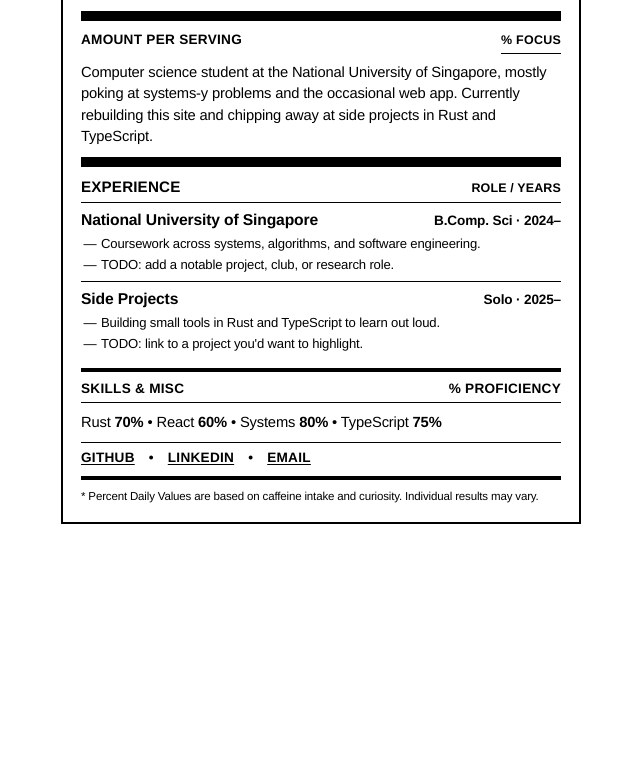
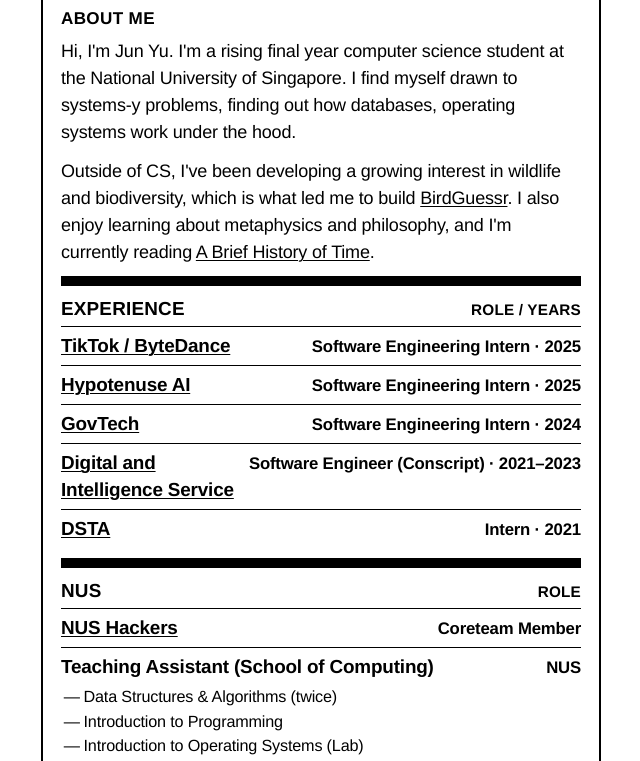
Before and after one commit to chuajunyu/personal-website, an Astro site: page / in a window 1280 px wide. Shown: the part 207-968 px from the top of the page, without its empty margins (319-959 px from the left). Before the commit the page ends 800 px from the top, so only its background shows below. Built offline with nearby package versions, Linux system fonts and the light colour scheme; Astro itself is replaced by a stand-in of ours.

Commit message:
Populate with personal information

```diff
--- a/src/components/Current.astro
+++ b/src/components/Current.astro
@@ -8,10 +8,16 @@
 
 <section class="current">
     <div class="row">
-        <span class="section-header">Amount Per Serving</span>
-        <span class="amount-header">% Focus</span>
+        <span class="section-header">About Me</span>
+        <!-- <span class="amount-header">me</span> -->
     </div>
-    <p class="current__body">
-        {body ? body : <slot />}
-    </p>
+    {
+        body ? (
+            <p class="current__body current__body--plain">{body}</p>
+        ) : (
+            <div class="current__body">
+                <slot />
+            </div>
+        )
+    }
 </section>
--- a/src/components/ExperienceRow.astro
+++ b/src/components/ExperienceRow.astro
@@ -3,14 +3,24 @@
     org: string;
     meta: string;
     bullets?: string[];
+    /** When set, the organization name links here (same tab). */
+    orgHref?: string;
 }
 
-const { org, meta, bullets = [] } = Astro.props;
+const { org, meta, bullets = [], orgHref } = Astro.props;
 ---
 
 <div class="exp-row">
     <div class="exp-row__head">
-        <span class="exp-row__org">{org}</span>
+        <span class="exp-row__org">
+            {
+                orgHref ? (
+                    <a href={orgHref} class="exp-row__org-link">{org}</a>
+                ) : (
+                    org
+                )
+            }
+        </span>
         <span class="exp-row__meta">{meta}</span>
     </div>
     {
--- a/src/components/Skills.astro
+++ b/src/components/Skills.astro
@@ -29,7 +29,7 @@
         <span>{heading}</span>
         <span>{rightLabel}</span>
     </div>
-    <p class="skills__list">
+    <!-- <p class="skills__list">
         {
             items.map((item, idx) => (
                 <>
@@ -40,7 +40,7 @@
                 </>
             ))
         }
-    </p>
+    </p> -->
     {
         links.length > 0 && (
             <p class="skills__links">
--- a/src/pages/index.astro
+++ b/src/pages/index.astro
@@ -7,42 +7,80 @@
 import Skills from "../components/Skills.astro";
 import FooterNote from "../components/FooterNote.astro";
 
+// TODO: set to your live Birdguessr URL (GitHub Pages, Vercel, etc.)
+const birdguessrUrl = "https://guessbirdbysong.netlify.app";
+
+/** Optional `orgHref` turns the org name into a link. */
+interface ExperienceEntry {
+    org: string;
+    meta: string;
+    bullets: string[];
+    orgHref?: string;
+}
+
 // TODO: swap "1 human" for actual age, e.g. "1 human (22 yrs)"
 const servingSize = "1 human";
 
 // TODO: short phrase about what you're currently doing
-const calories = "Building things at NUS";
+const calories = "CS @ NUS";
 
-// TODO: 2-3 line paragraph about what you're working on right now
-const currentBody =
-    "Computer science student at the National University of Singapore, mostly poking at systems-y problems and the occasional web app. Currently rebuilding this site and chipping away at side projects in Rust and TypeScript.";
-
-// TODO: replace with real experiences
-const experiences = [
+const workExperiences: ExperienceEntry[] = [
     {
-        org: "National University of Singapore",
-        meta: "B.Comp. Sci · 2024–",
-        bullets: [
-            "Coursework across systems, algorithms, and software engineering.",
-            "TODO: add a notable project, club, or research role.",
-        ],
+        org: "TikTok / ByteDance",
+        meta: "Software Engineering Intern · 2025",
+        bullets: [],
+        orgHref: "https://www.bytedance.com/en/",
     },
     {
-        org: "Side Projects",
-        meta: "Solo · 2025–",
+        org: "Hypotenuse AI",
+        meta: "Software Engineering Intern · 2025",
+        bullets: [],
+        orgHref: "https://hypotenuse.ai/",
+    },
+    {
+        org: "GovTech",
+        meta: "Software Engineering Intern · 2024",
+        bullets: [],
+        orgHref: "https://www.tech.gov.sg",
+    },
+    {
+        org: "Digital and Intelligence Service",
+        meta: "Software Engineer (Conscript) · 2021–2023",
+        bullets: [],
+        orgHref: "https://www.dis.gov.sg/",
+    },
+    {
+        org: "DSTA",
+        meta: "Intern · 2021",
+        bullets: [],
+        orgHref: "https://www.dsta.gov.sg/",
+    },
+];
+
+const nusExperiences: ExperienceEntry[] = [
+    {
+        org: "NUS Hackers",
+        meta: "Coreteam Member",
+        bullets: [],
+        orgHref: "https://www.nushackers.org/",
+    },
+    {
+        org: "Teaching Assistant (School of Computing)",
+        meta: "NUS",
         bullets: [
-            "Building small tools in Rust and TypeScript to learn out loud.",
-            "TODO: link to a project you'd want to highlight.",
+            "Data Structures & Algorithms (twice)",
+            "Introduction to Programming",
+            "Introduction to Operating Systems (Lab)",
         ],
     },
 ];
 
 // TODO: tweak skill list and percentages
 const skills = [
-    { name: "Rust", pct: 70 },
-    { name: "React", pct: 60 },
-    { name: "Systems", pct: 80 },
-    { name: "TypeScript", pct: 75 },
+    // { name: "Rust", pct: 70 },
+    // { name: "React", pct: 60 },
+    // { name: "Systems", pct: 80 },
+    // { name: "TypeScript", pct: 75 },
 ];
 
 // TODO: swap "#" for actual GitHub / LinkedIn / email URLs
@@ -66,22 +104,50 @@
             calories={calories}
         />
         <div class="rule-thick"></div>
-        <Current body={currentBody} />
+        <Current>
+            <p>
+                Hi, I'm Jun Yu. I'm a rising final year computer science student
+                at the National University of Singapore. I find myself drawn to
+                systems-y problems, finding out how databases, operating systems
+                work under the hood.
+            </p>
+            <p>
+                Outside of CS, I've been developing a growing interest in
+                wildlife and biodiversity, which is what led me to build
+                <a href={birdguessrUrl}>BirdGuessr</a>. I also enjoy learning
+                about metaphysics and philosophy, and I'm currently reading
+                <a href={"https://en.wikipedia.org/wiki/A_Brief_History_of_Time"}>A Brief History of Time</a>.
+            </p>
+        </Current>
         <div class="rule-thick"></div>
-        <Experience>
+        <Experience heading="Experience">
             {
-                experiences.map((exp) => (
+                workExperiences.map((exp) => (
                     <ExperienceRow
                         org={exp.org}
                         meta={exp.meta}
                         bullets={exp.bullets}
+                        orgHref={exp.orgHref}
+                    />
+                ))
+            }
+        </Experience>
+        <div class="rule-thick"></div>
+        <Experience heading="NUS" rightLabel="Role">
+            {
+                nusExperiences.map((exp) => (
+                    <ExperienceRow
+                        org={exp.org}
+                        meta={exp.meta}
+                        bullets={exp.bullets}
+                        orgHref={exp.orgHref}
                     />
                 ))
             }
         </Experience>
         <div class="rule-medium"></div>
-        <Skills items={skills} links={links} />
-        <div class="rule-medium"></div>
+        <!-- <Skills items={skills} links={links} />
+        <div class="rule-medium"></div> -->
         <FooterNote text={footerText} />
     </main>
 </Layout>
--- a/src/styles/global.css
+++ b/src/styles/global.css
@@ -13,6 +13,8 @@
 html {
     background: #fff;
     color: #000;
+    /* 112.5% ≈ 18px when the browser default is 16px — scales all rem-based type */
+    font-size: 112.5%;
     -webkit-text-size-adjust: 100%;
     -webkit-font-smoothing: antialiased;
     -moz-osx-font-smoothing: grayscale;
@@ -20,8 +22,8 @@
 
 body {
     font-family: Helvetica, Arial, "Helvetica Neue", sans-serif;
-    font-size: 16px;
-    line-height: 1.35;
+    font-size: 1rem;
+    line-height: 1.38;
     letter-spacing: -0.01em;
     font-stretch: 85%;
     font-variant-numeric: tabular-nums;
@@ -51,7 +53,7 @@
 
 .label {
     width: 100%;
-    max-width: 520px;
+    max-width: 560px;
     background: #fff;
     border: 2px solid #000;
     padding: 14px 18px 18px;
@@ -91,7 +93,7 @@
 .section-header {
     text-transform: uppercase;
     font-weight: 800;
-    font-size: 0.85rem;
+    font-size: 0.95rem;
     letter-spacing: 0.02em;
 }
 
@@ -101,7 +103,7 @@
 
 .hero__name {
     margin: 0;
-    font-size: clamp(2.25rem, 8vw, 3rem);
+    font-size: clamp(2.5rem, 8vw, 3.35rem);
     font-weight: 900;
     line-height: 0.95;
     text-transform: uppercase;
@@ -110,7 +112,7 @@
 
 .hero__subheading {
     margin: 4px 0 0;
-    font-size: 1.5rem;
+    font-size: 1.65rem;
     font-weight: 800;
     text-transform: uppercase;
     letter-spacing: -0.01em;
@@ -118,7 +120,7 @@
 
 .hero__serving {
     margin-top: 6px;
-    font-size: 0.85rem;
+    font-size: 0.95rem;
     font-weight: 500;
 }
 
@@ -136,13 +138,13 @@
 .calories-row__label {
     text-transform: uppercase;
     font-weight: 900;
-    font-size: 1.05rem;
+    font-size: 1.1rem;
     letter-spacing: -0.01em;
 }
 
 .calories-row__value {
     font-weight: 900;
-    font-size: 1.15rem;
+    font-size: 1.25rem;
     text-align: right;
     text-transform: none;
 }
@@ -151,7 +153,7 @@
     text-align: right;
     text-transform: uppercase;
     font-weight: 700;
-    font-size: 0.78rem;
+    font-size: 0.85rem;
     letter-spacing: 0.02em;
     padding-bottom: 4px;
     border-bottom: 1px solid #000;
@@ -159,8 +161,16 @@
 
 .current__body {
     margin-top: 8px;
-    font-size: 0.92rem;
-    line-height: 1.45;
+    font-size: 1rem;
+    line-height: 1.5;
+}
+
+.current__body p + p {
+    margin-top: 0.65em;
+}
+
+.current__body--plain {
+    white-space: pre-line;
 }
 
 .experience__header {
@@ -169,14 +179,14 @@
     align-items: baseline;
     text-transform: uppercase;
     font-weight: 800;
-    font-size: 0.95rem;
+    font-size: 1.05rem;
     letter-spacing: 0.01em;
     padding-bottom: 4px;
     border-bottom: 1px solid #000;
 }
 
 .experience__header .right {
-    font-size: 0.78rem;
+    font-size: 0.85rem;
     font-weight: 700;
 }
 
@@ -194,12 +204,28 @@
     align-items: baseline;
     gap: 12px;
     font-weight: 800;
-    font-size: 0.98rem;
+    font-size: 1.05rem;
+}
+
+.exp-row__org-link {
+    color: inherit;
+    font-weight: inherit;
+    text-decoration: underline;
+    text-decoration-thickness: 1px;
+    text-underline-offset: 2px;
+}
+
+.exp-row__org-link:hover,
+.exp-row__org-link:focus-visible {
+    background: #000;
+    color: #fff;
+    text-decoration: none;
+    outline: none;
 }
 
 .exp-row__meta {
     font-weight: 600;
-    font-size: 0.85rem;
+    font-size: 0.93rem;
     text-align: right;
     white-space: nowrap;
 }
@@ -212,7 +238,7 @@
 
 .exp-row__bullets li {
     position: relative;
-    font-size: 0.82rem;
+    font-size: 0.9rem;
     line-height: 1.4;
     padding: 1px 0;
 }
@@ -229,7 +255,7 @@
     align-items: baseline;
     text-transform: uppercase;
     font-weight: 800;
-    font-size: 0.85rem;
+    font-size: 0.95rem;
     letter-spacing: 0.02em;
     padding-bottom: 4px;
     border-bottom: 1px solid #000;
@@ -237,7 +263,7 @@
 
 .skills__list {
     margin-top: 8px;
-    font-size: 0.92rem;
+    font-size: 1rem;
     line-height: 1.55;
 }
 
@@ -249,7 +275,7 @@
     margin-top: 8px;
     padding-top: 6px;
     border-top: 1px solid #000;
-    font-size: 0.85rem;
+    font-size: 0.93rem;
     display: flex;
     flex-wrap: wrap;
     gap: 4px 14px;
@@ -260,14 +286,18 @@
 
 .footer-note {
     margin-top: 6px;
-    font-size: 0.72rem;
+    font-size: 0.8rem;
     line-height: 1.4;
 }
 
 @media (max-width: 480px) {
+    html {
+        /* Slightly smaller root on narrow screens, still larger than the old 15px body */
+        font-size: 106.25%;
+    }
+
     body {
         padding: 16px 10px 32px;
-        font-size: 15px;
     }
 
     .label {
@@ -275,18 +305,18 @@
     }
 
     .hero__subheading {
-        font-size: 1.25rem;
+        font-size: 1.4rem;
     }
 
     .calories-row__label {
-        font-size: 0.95rem;
+        font-size: 1rem;
     }
 
     .calories-row__value {
-        font-size: 1rem;
+        font-size: 1.1rem;
     }
 
     .footer-note {
-        font-size: 0.7rem;
+        font-size: 0.78rem;
     }
 }
```
Also changed, not shown: src/components/Hero.astro (+4 -4 lines).
